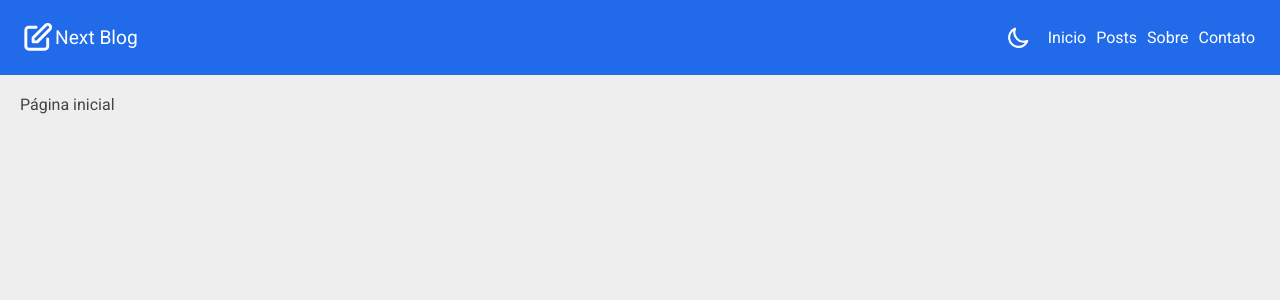
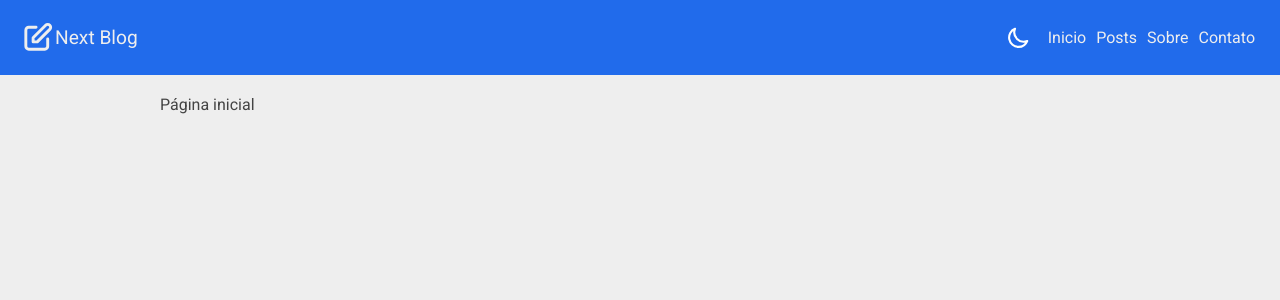
Before and after one commit to yurihnrq/next-blog, a Next.js app: page / in a window 1280 px wide. Shown: the top 300 px of the page. Built offline with nearby package versions, Linux system fonts and the light colour scheme.

Commit message:
update: content width improved

```diff
--- a/src/components/Layout.tsx
+++ b/src/components/Layout.tsx
@@ -12,7 +12,7 @@ const StyledContainer = styled.div`
 
 const StyledMain = styled.main`
   width: 100%;
-  max-width: 1280px;
+  max-width: 1000px;
   margin: 0 auto;
   padding: 20px;
 `;
--- a/src/components/layout/Header.tsx
+++ b/src/components/layout/Header.tsx
@@ -7,15 +7,11 @@ import Navbar from './Navbar';
 
 const StyledHeader = styled.header`
   background-color: ${({ theme }) => theme.colors.primary};
-  display: flex;
-  flex-direction: row;
-  justify-content: space-between;
-  align-items: center;
   color: white;
   padding: 20px;
 
   a {
-    color: white;
+    color: #eeeeee;
     display: flex;
     justify-content: center;
     align-items: center;
@@ -26,7 +22,7 @@ const StyledHeader = styled.header`
   }
 `;
 
-const StyledContainer = styled.div`
+const NavContainer = styled.div`
   display: flex;
   flex-direction: row;
   justify-content: center;
@@ -38,9 +34,19 @@ const StyledContainer = styled.div`
   }
 `;
 
+const StyledContainer = styled.div`
+  display: flex;
+  flex-direction: row;
+  justify-content: space-between;
+  align-items: center;
+
+  margin: 0 auto;
+  max-width: 1280px;
+`;
+
 const Header: React.FC = () => {
   const { id, toggleTheme } = useContext(ThemeContext);
-  const [icon, setIcon] = useState<JSX.Element | null>(null);
+  const [icon, setIcon] = useState<JSX.Element>();
 
   useEffect(() => {
     setIcon(() => (id === 'light' ? <MoonIcon /> : <SunIcon />));
@@ -48,14 +54,17 @@ const Header: React.FC = () => {
 
   return (
     <StyledHeader>
+      <StyledContainer>
         <Link href='/' passHref>
           <a className='logo'>
-          <LogoIcon height={35} width={35} />
+            <LogoIcon strokeColor='#EEEEEE' height={35} width={35} />
             Next Blog
           </a>
         </Link>
-      <StyledContainer>
-        <button className='themeToggler' onClick={() => toggleTheme()}>{icon}</button>
+        <NavContainer>
+          <button className='themeToggler' onClick={() => toggleTheme()}>
+            {icon}
+          </button>
           <Navbar>
             <Link href='/'>Inicio</Link>
             <Link href='/posts'>Posts</Link>
@@ -68,6 +77,7 @@ const Header: React.FC = () => {
             <Link href='/sobre'>Sobre</Link>
             <Link href='/contato'>Contato</Link>
           </MobileNavbar>
+        </NavContainer>
       </StyledContainer>
     </StyledHeader>
   );
--- a/src/styles/themes.ts
+++ b/src/styles/themes.ts
@@ -3,9 +3,7 @@ export interface Theme {
   colors: {
     primary: string;
     secondary: string;
-    darkPrimary: string;
     complementary: string;
-    darkComplementary: string;
     text: string;
     background: string;
   };
@@ -16,9 +14,7 @@ export const LightTheme: Theme = {
   colors: {
     primary: '#216BEB',
     secondary: '#3D84FF',
-    darkPrimary: '#0B419E',
     complementary: '#EBAA21',
-    darkComplementary: '#9E6B00',
     text: '#444444',
     background: '#EEEEEE'
   }
@@ -27,11 +23,9 @@ export const LightTheme: Theme = {
 export const DarkTheme: Theme = {
   id: 'dark',
   colors: {
-    primary: '#216BEB',
-    secondary: '#3D84FF',
-    darkPrimary: '#0B419E',
-    complementary: '#EBAA21',
-    darkComplementary: '#9E6B00',
+    primary: '#0B419E',
+    secondary: '#216BEB',
+    complementary: '#9E6B00',
     text: '#EEEEEE',
     background: '#475569'
   }
```
Lines whose indentation alone changed are shown as unchanged.
